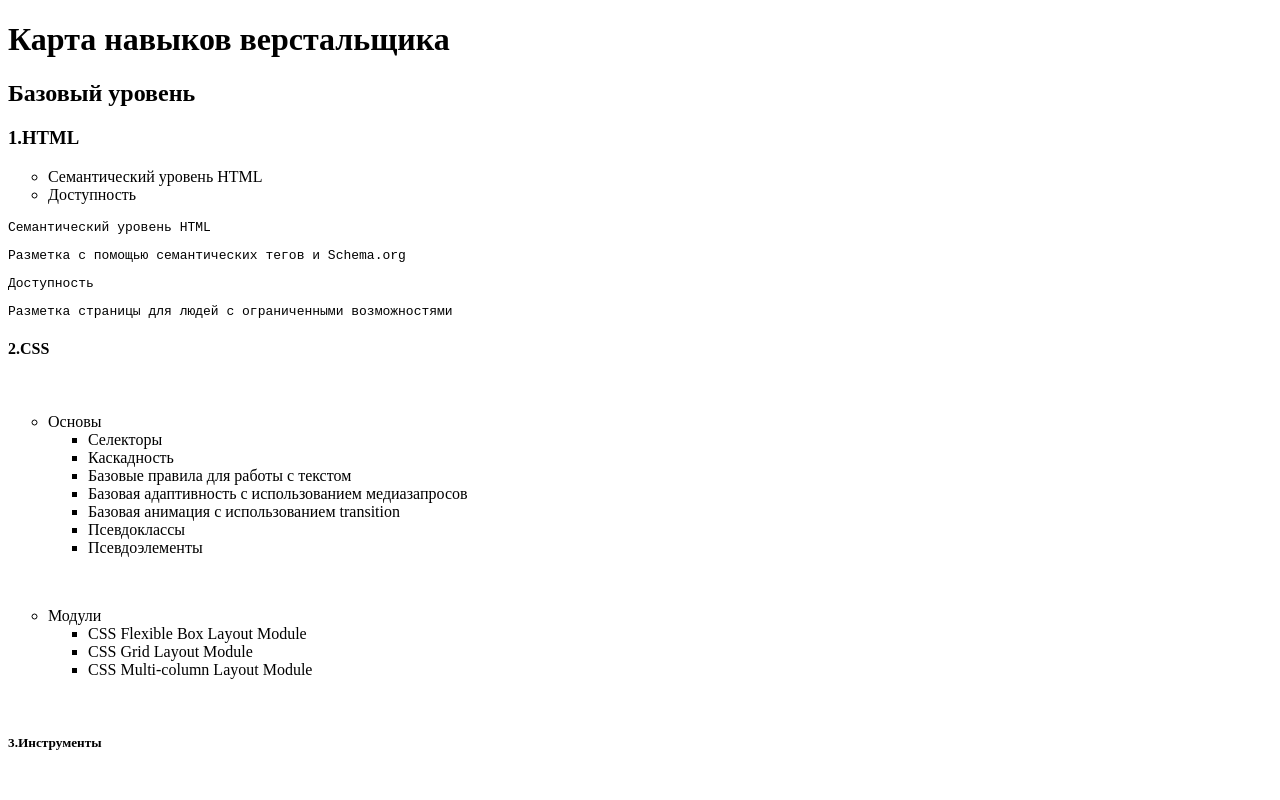
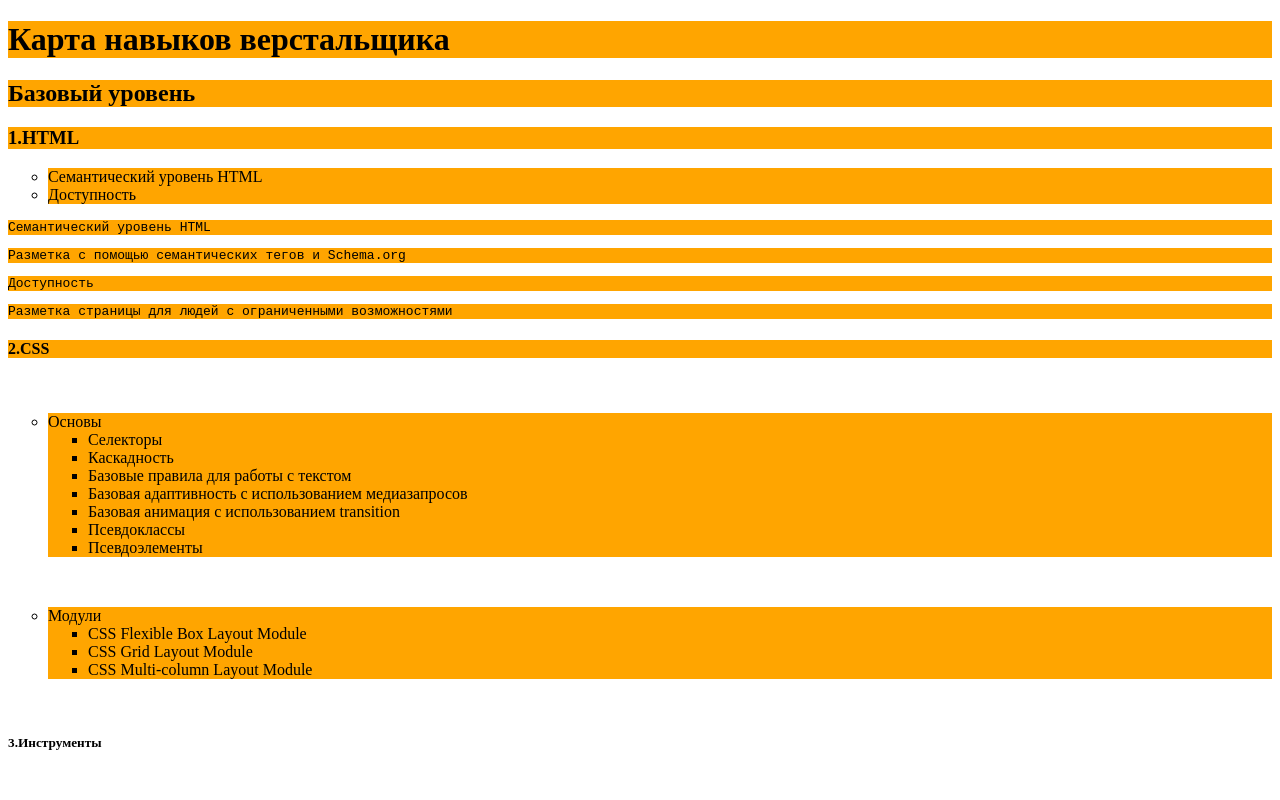
Before and after one commit to Egor0511/HTML, a plain HTML site: page Egor/index.html in a window 1280 px wide. Shown: the top 800 px of the page. Drawn offline with Linux system fonts and the light colour scheme.

Commit message:
Update style.css

```diff
--- a/Egor/style.css
+++ b/Egor/style.css
@@ -1,34 +1,25 @@
-.traffic {
-    width: 6vw;
-    padding: 10px;
-    background: grey;
-    border-radius: 10px;
-    margin: auto;
+h1 {
+    list-style: circle;
+    background: orange;
+}
+h2 {
+    list-style: circle;
+    background: orange;
+}
+h3 {
+    list-style: circle;
+    background: orange;
 }
 
-.circle {
-    height: 100px;
-    width: 100px;
-    border-radius: 50%;
-    border: 1px solid black;
-    background: white;
+pre {
+    list-style: circle;
+    background: orange;
 }
-
-button {
-    display: block;
-    margin: 10px auto;
-    width: 50px;
-    height: 50px;
-    border-radius: 10px;
+li {
+    list-style: square;
+    background: orange;
 }
-.red {
-    background: red;
+h4 {
+    list-style: circle;
+    background: orange;
 }
-
-.yellow {
-    background: yellow;
-}
-
-.green {
-    background: green;
-}
```
